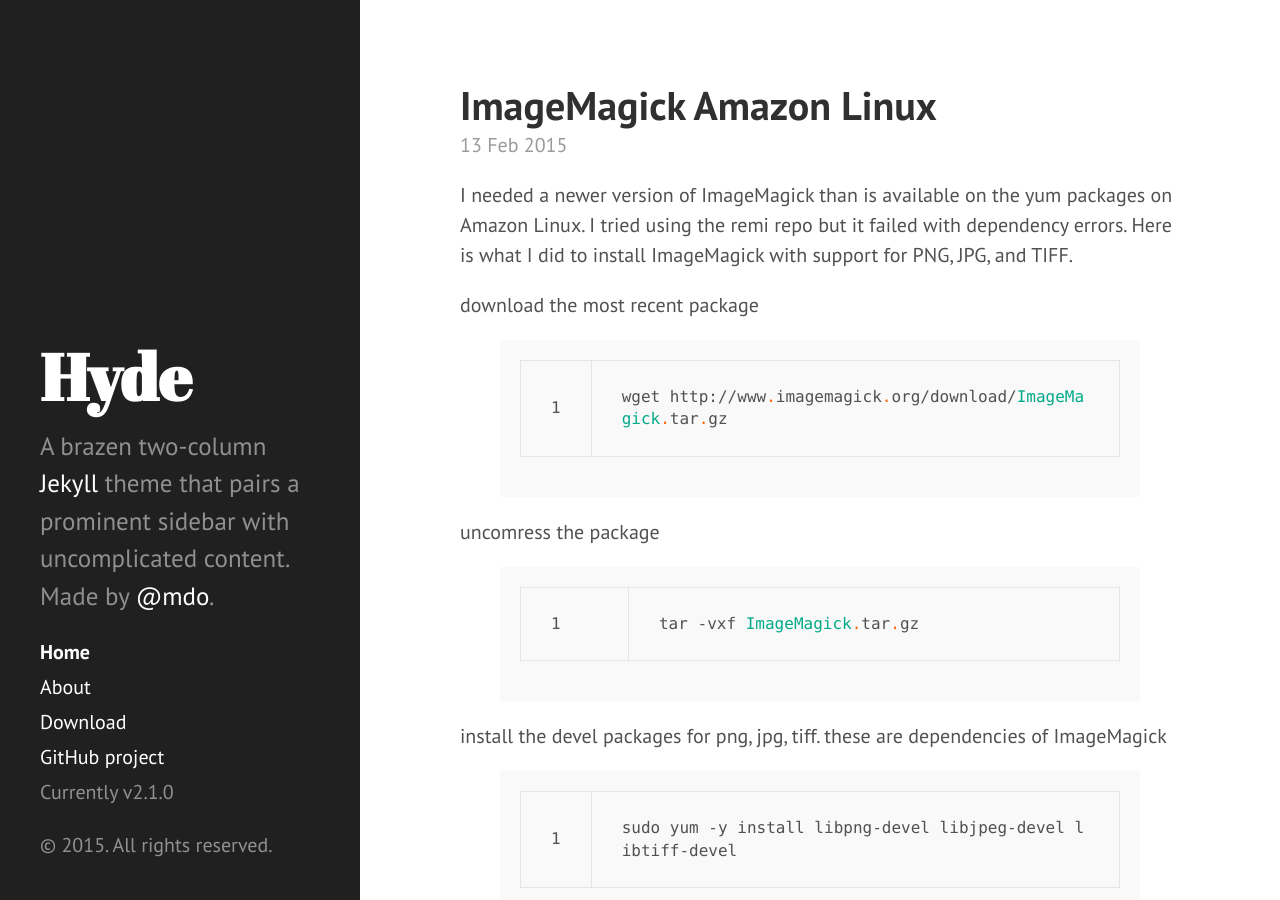
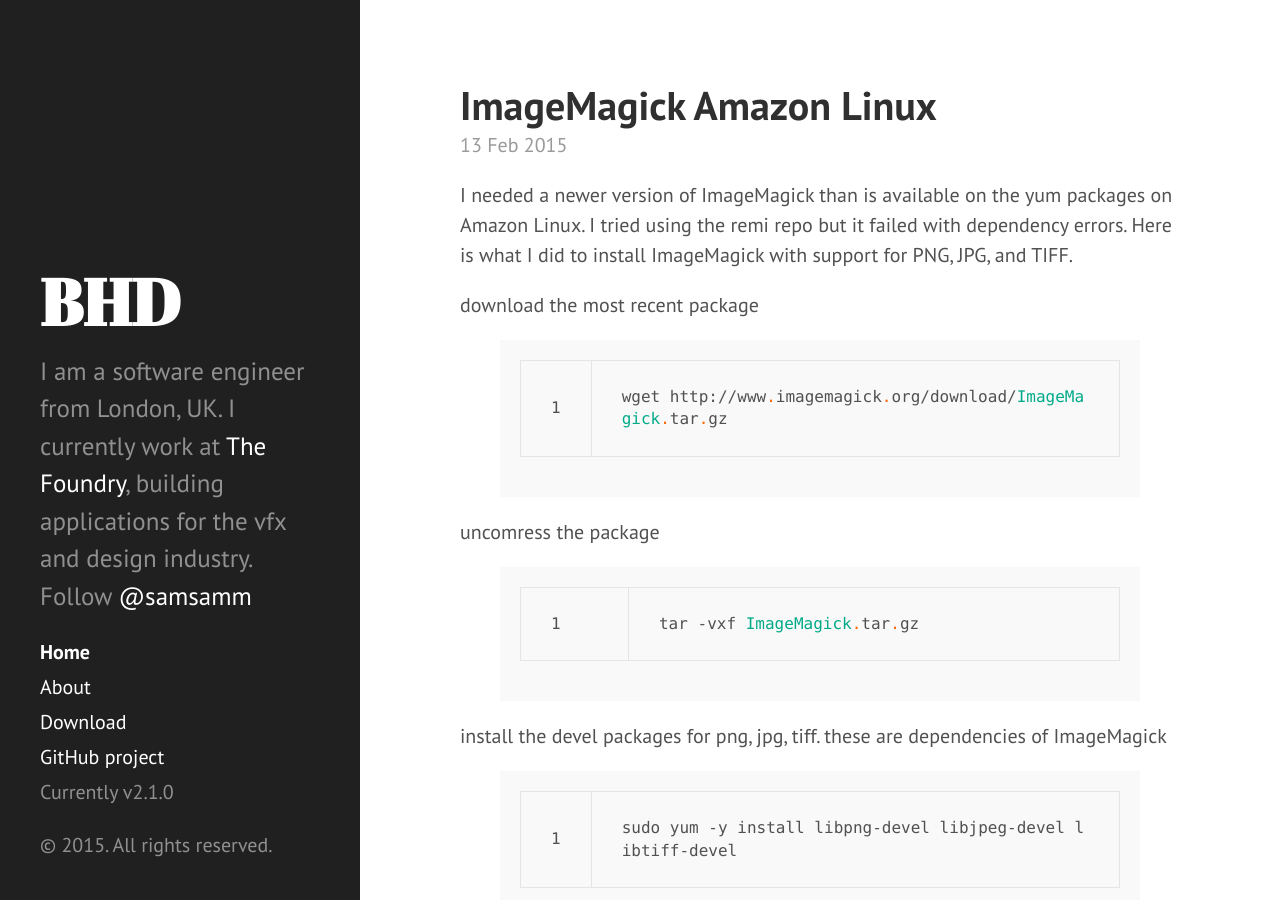
Before and after one commit to samsamm777/blackholedigital.com, a Jekyll site: the page built from index.html, in a window 1280 px wide and 900 px high. Built offline with Jekyll 4.4.1, drawn with Linux system fonts in a browser that asks for light colours; Markdown is read by kramdown in place of the engine named in the settings; the list of posts is cut into pages by our own code.

Commit message:
updated config

```diff
--- a/_config.yml
+++ b/_config.yml
@@ -7,15 +7,15 @@ permalink:        pretty
 relative_permalinks: true
 
 # Setup
-title:            Hyde
-tagline:          'A Jekyll theme'
-description:      'A brazen two-column <a href="http://jekyllrb.com" target="_blank">Jekyll</a> theme that pairs a prominent sidebar with uncomplicated content. Made by <a href="https://twitter.com/mdo" target="_blank">@mdo</a>.'
-url:              http://hyde.getpoole.com
+title:            BHD
+tagline:          'Engineering the Web by Samuel Hudson'
+description:      'I am a software engineer from London, UK. I currently work at <a href="http://www.thefoundry.co.uk/">The Foundry</a>, building applications for the vfx and design industry. Follow <a href="http://twitter.com/samsamm">@samsamm</a>'
+url:              http://www.blackholedigital.com
 baseurl:          /
 
 author:
-  name:           'Mark Otto'
-  url:            https://twitter.com/mdo
+  name:           'Samuel Hudson'
+  url:            https://twitter.com/samsamm
 
 paginate:         5
 
@@ -23,4 +23,4 @@ paginate:         5
 version:          2.1.0
 
 github:
-  repo:           https://github.com/poole/hyde
+  repo:           https://github.com/samsamm777
```
